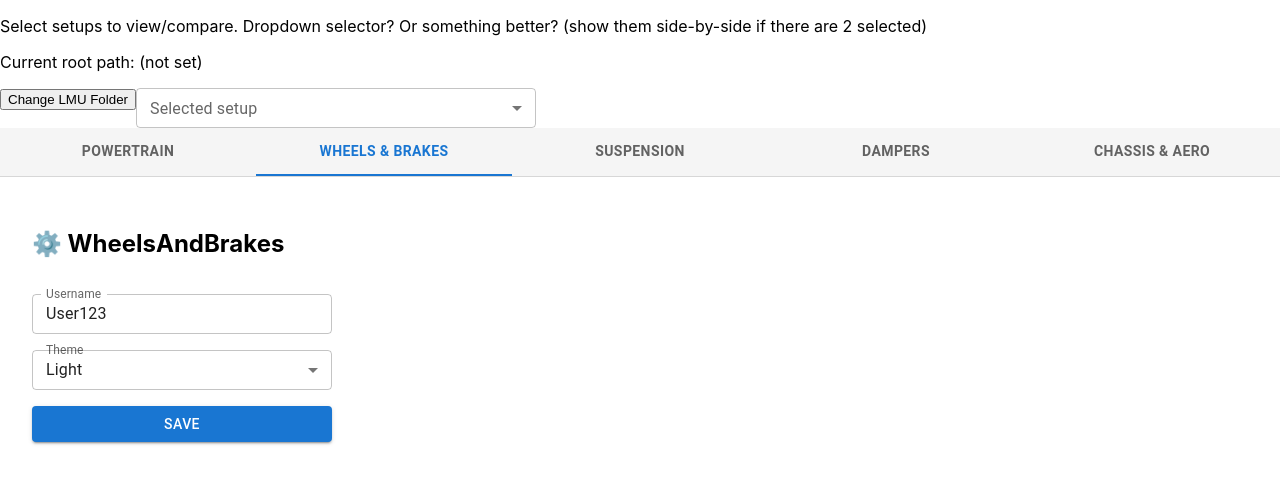
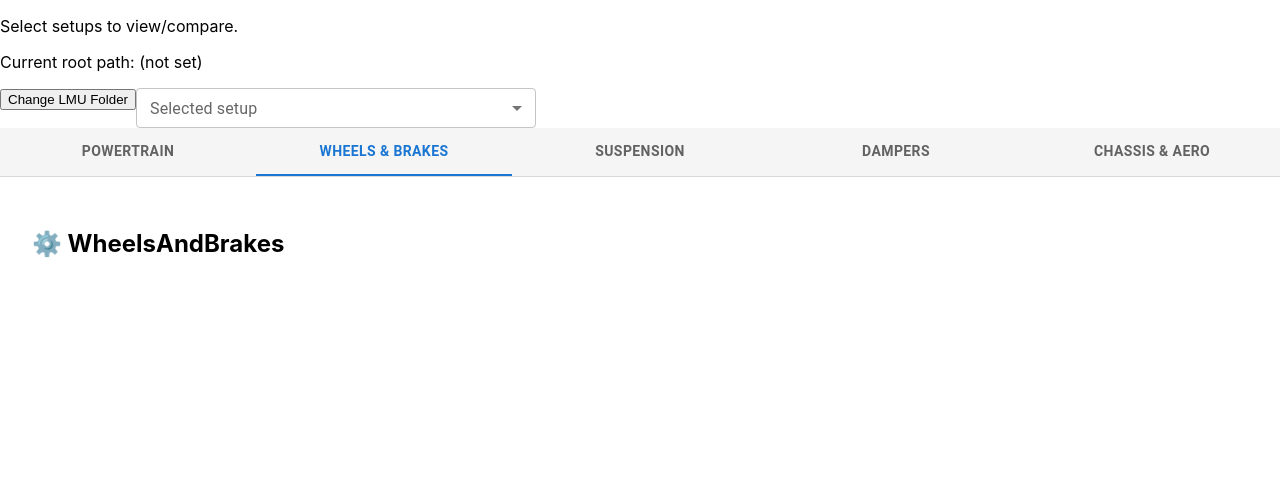
Before and after one commit to porgabi/lmu-setup-viewer, a React (Create React App) app: page / in a window 1280 px wide. Both pictures are taken after a click on the tab "WHEELS & BRAKES". Shown: the top 484 px of the page. Built offline with nearby package versions, Linux system fonts and the light colour scheme.

Commit message:
Using root path in SetupViewer component too

```diff
--- a/src/App.js
+++ b/src/App.js
@@ -19,24 +19,6 @@
 function SetupSelector({ selectedSetup, onSelect }) {
   const [setups, setSetups] = React.useState([]);
   const [lmuPath, setLmuPath] = React.useState('');
-
-  // React.useEffect(() => {
-  //   async function loadFiles() {
-  //     try {
-  //       const rootPath = 'F:/SteamLibrary/steamapps/common/Le Mans Ultimate/UserData/player/Settings';
-  //       const filesByFolders = await window.electronAPI.getFolderFileMap(rootPath);
-  //       console.log(filesByFolders);
-  //       setSetups(filesByFolders);
-  //     } catch (error) {
-  //       console.error('Failed to load files:', error);
-  //     }
-  //   }
-  //   loadFiles();
-  // }, []);
-
-  // const handleChange = (event) => {
-  //   onSelect(event.target.value);
-  // };
 
   React.useEffect(() => {
     async function initLmuPath() {
@@ -76,6 +58,7 @@
 
   return (
     <Box sx={{ minWidth: 200 }}>
+      <p>Select setups to view/compare.</p>
       <p>Current root path: {lmuPath || '(not set)'}</p>
       <button onClick={handleChangeLmuPath}>Change LMU Folder</button>
       <FormControl sx={{ width: '400px' }} size="small">
@@ -131,7 +114,6 @@
 
   return (
     <Box sx={{ width: '100%' }}>
-      <p>Select setups to view/compare. Dropdown selector? Or something better? (show them side-by-side if there are 2 selected)</p>
       <SetupSelector selectedSetup={selectedSetup} onSelect={setSelectedSetup} />
       <Tabs
         value={value}
--- a/src/components/SetupViewer.js
+++ b/src/components/SetupViewer.js
@@ -9,8 +9,8 @@
 
     const loadContent = async () => {
       try {
-        const rootPath = 'F:/SteamLibrary/steamapps/common/Le Mans Ultimate/UserData/player/Settings';
-        const fullPath = `${rootPath}/${selectedSetup}.svm`;
+        const rootPath = await window.electronAPI.getLmuPath();
+        const fullPath = `${rootPath}/UserData/player/Settings/${selectedSetup}.svm`;
         const content = await window.electronAPI.readFile(fullPath);
         setFileContent(content);
       } catch (error) {
@@ -23,6 +23,7 @@
   }, [selectedSetup]);
 
   return (
+    // also display car name
     <Box sx={{ mt: 2, p: 2, bgcolor: 'grey.100', borderRadius: 2 }}>
       {selectedSetup ? (
         <>
--- a/src/views/Suspension.js
+++ b/src/views/Suspension.js
@@ -1,34 +1,9 @@
-// // src/views/About.js
-// import React from 'react';
-
-// function About() {
-//   return (
-//     <div style={{ padding: '2rem' }}>
-//       <h2>ℹ️ About</h2>
-//       <p>This is a simple Electron + React example app.</p>
-//       <p>
-//         Built using <strong>Electron</strong> for the desktop shell and{' '}
-//         <strong>React</strong> for the UI.
-//       </p>
-//       <p>Version 1.0.0</p>
-//     </div>
-//   );
-// }
-
-// export default About;
-
-
-
-
-// src/views/About.js
 import React from 'react';
 
 export default function Suspension() {
   return (
     <div>
       <h2>♨ Suspension</h2>
-      <p>This is a simple desktop app built with React and Electron.</p>
-      <p>Tabs are powered by MUI (Material UI).</p>
     </div>
   );
 }
--- a/src/views/WheelsAndBrakes.js
+++ b/src/views/WheelsAndBrakes.js
@@ -1,91 +1,11 @@
-// // src/views/Settings.js
-// import React, { useState } from 'react';
-
-// function Settings() {
-//   const [username, setUsername] = useState('User123');
-//   const [theme, setTheme] = useState('light');
-
-//   const handleSave = () => {
-//     alert(`Settings saved: ${username} (${theme} mode)`);
-//   };
-
-//   return (
-//     <div style={{ padding: '2rem' }}>
-//       <h2>⚙️ Settings</h2>
-
-//       <div style={{ marginTop: '1rem' }}>
-//         <label>
-//           Username:
-//           <input
-//             type="text"
-//             value={username}
-//             onChange={(e) => setUsername(e.target.value)}
-//             style={{ marginLeft: '0.5rem' }}
-//           />
-//         </label>
-//       </div>
-
-//       <div style={{ marginTop: '1rem' }}>
-//         <label>
-//           Theme:
-//           <select
-//             value={theme}
-//             onChange={(e) => setTheme(e.target.value)}
-//             style={{ marginLeft: '0.5rem' }}
-//           >
-//             <option value="light">Light</option>
-//             <option value="dark">Dark</option>
-//           </select>
-//         </label>
-//       </div>
-
-//       <button
-//         onClick={handleSave}
-//         style={{ marginTop: '1rem', padding: '0.5rem 1rem' }}
-//       >
-//         Save Settings
-//       </button>
-//     </div>
-//   );
-// }
-
-// export default Settings;
-
-
-
-
-
-// src/views/Settings.js
 import React, { useState } from 'react';
 import { Box, TextField, Button, FormControl, InputLabel, Select, MenuItem } from '@mui/material';
 
 export default function WheelsAndBrakes() {
-  const [username, setUsername] = useState('User123');
-  const [theme, setTheme] = useState('light');
-
-  const handleSave = () => {
-    alert(`Saved settings:\nUsername: ${username}\nTheme: ${theme}`);
-  };
 
   return (
     <Box sx={{ display: 'flex', flexDirection: 'column', gap: 2, maxWidth: 300 }}>
       <h2>⚙️ WheelsAndBrakes</h2>
-      <TextField
-        label="Username"
-        value={username}
-        onChange={(e) => setUsername(e.target.value)}
-        size="small"
-      />
-      <FormControl size="small">
-        <InputLabel>Theme</InputLabel>
-        <Select value={theme} onChange={(e) => setTheme(e.target.value)}>
-          <MenuItem value="light">Light</MenuItem>
-          <MenuItem value="dark">Dark</MenuItem>
-        </Select>
-      </FormControl>
-      <Button variant="contained" onClick={handleSave}>
-        Save
-      </Button>
     </Box>
   );
 }
```
Also changed, not shown: main.js (+0 -9 lines).
